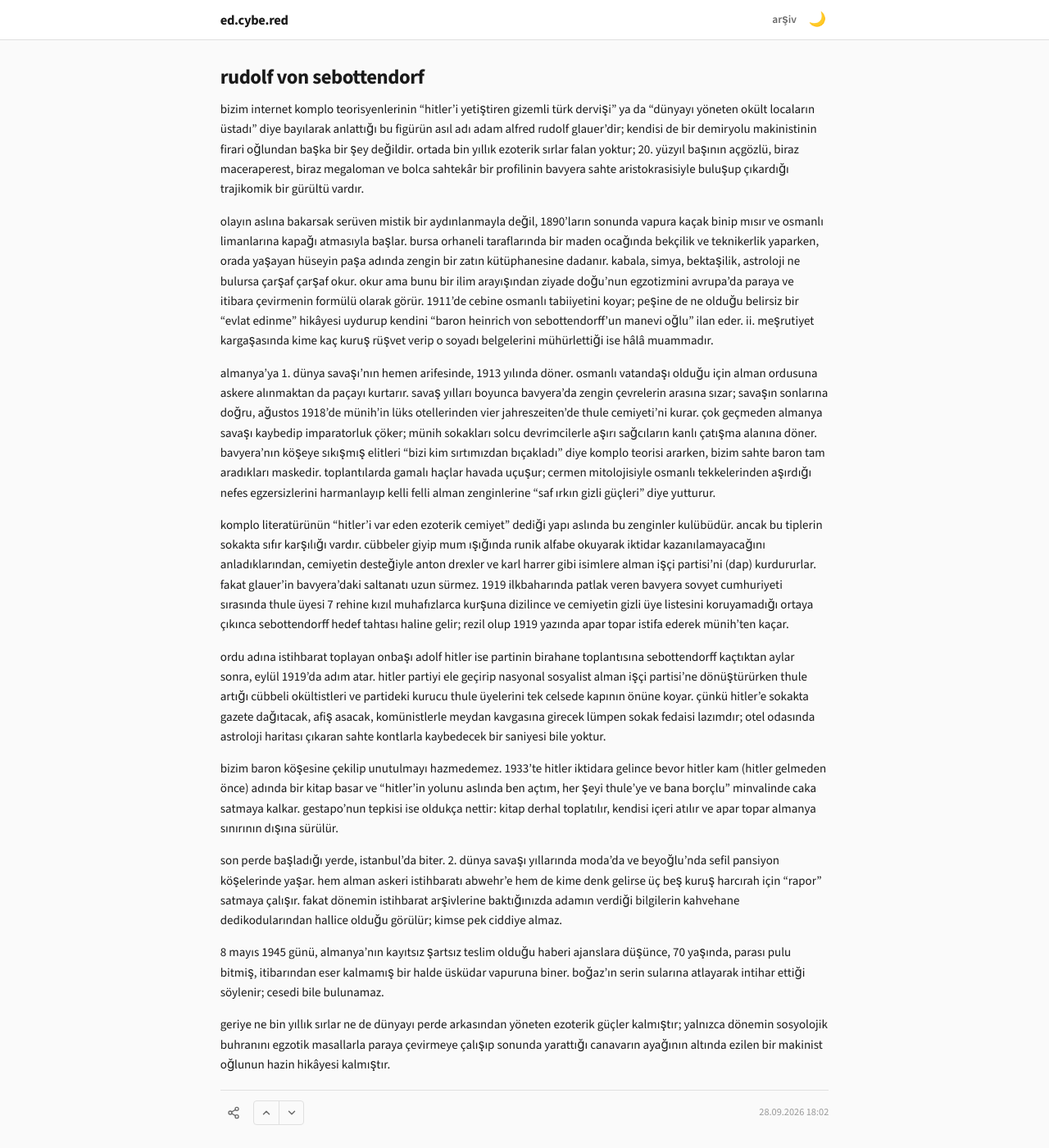
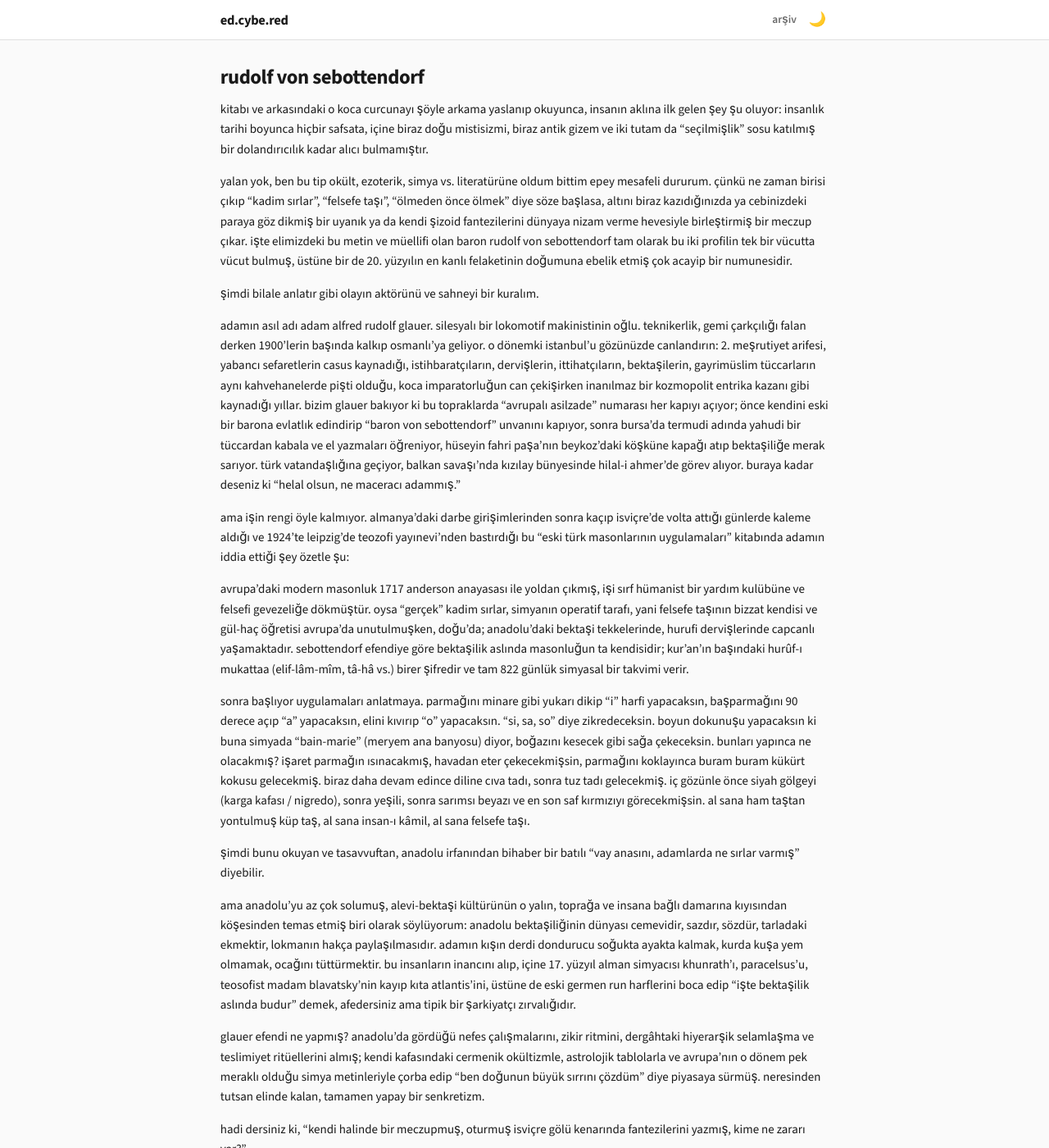
Before and after one commit to c1b063376bbc/c1b063376bbc.github.io, a Jekyll site: the page built from _posts/2026-09-28-rudolf-von-sebottendorf.md, in a window 1280 px wide and 1400 px high. Shown: the whole window at 82% size. Built offline with Jekyll 4.4.1, drawn with Linux system fonts in a browser that asks for light colours; some of the changed text lies outside the part shown.

Commit message:
ed: 2026-09-28-rudolf-von-sebottendorf
rev

```diff
--- a/_posts/2026-09-28-rudolf-von-sebottendorf.md
+++ b/_posts/2026-09-28-rudolf-von-sebottendorf.md
@@ -1,22 +1,56 @@
 ---
 title: "rudolf von sebottendorf"
-date: 2026-09-28 21:02:45 +0300
+date: 2026-09-28 21:41:16 +0300
 ---
 
-bizim internet komplo teorisyenlerinin "hitler’i yetiştiren gizemli türk dervişi" ya da "dünyayı yöneten okült locaların üstadı" diye bayılarak anlattığı bu figürün asıl adı adam alfred rudolf glauer’dir; kendisi de bir demiryolu makinistinin firari oğlundan başka bir şey değildir. ortada bin yıllık ezoterik sırlar falan yoktur; 20. yüzyıl başının açgözlü, biraz maceraperest, biraz megaloman ve bolca sahtekâr bir profilinin bavyera sahte aristokrasisiyle buluşup çıkardığı trajikomik bir gürültü vardır.
+kitabı ve arkasındaki o koca curcunayı şöyle arkama yaslanıp okuyunca, insanın aklına ilk gelen şey şu oluyor: insanlık tarihi boyunca hiçbir safsata, içine biraz doğu mistisizmi, biraz antik gizem ve iki tutam da "seçilmişlik" sosu katılmış bir dolandırıcılık kadar alıcı bulmamıştır.
 
-olayın aslına bakarsak serüven mistik bir aydınlanmayla değil, 1890'ların sonunda vapura kaçak binip mısır ve osmanlı limanlarına kapağı atmasıyla başlar. bursa orhaneli taraflarında bir maden ocağında bekçilik ve teknikerlik yaparken, orada yaşayan hüseyin paşa adında zengin bir zatın kütüphanesine dadanır. kabala, simya, bektaşilik, astroloji ne bulursa çarşaf çarşaf okur. okur ama bunu bir ilim arayışından ziyade doğu'nun egzotizmini avrupa'da paraya ve itibara çevirmenin formülü olarak görür. 1911'de cebine osmanlı tabiiyetini koyar; peşine de ne olduğu belirsiz bir "evlat edinme" hikâyesi uydurup kendini "baron heinrich von sebottendorff'un manevi oğlu" ilan eder. ii. meşrutiyet kargaşasında kime kaç kuruş rüşvet verip o soyadı belgelerini mühürlettiği ise hâlâ muammadır.
+yalan yok, ben bu tip okült, ezoterik, simya vs. literatürüne oldum bittim epey mesafeli dururum. çünkü ne zaman birisi çıkıp "kadim sırlar", "felsefe taşı", "ölmeden önce ölmek" diye söze başlasa, altını biraz kazıdığınızda ya cebinizdeki paraya göz dikmiş bir uyanık ya da kendi şizoid fantezilerini dünyaya nizam verme hevesiyle birleştirmiş bir meczup çıkar. işte elimizdeki bu metin ve müellifi olan baron rudolf von sebottendorf tam olarak bu iki profilin tek bir vücutta vücut bulmuş, üstüne bir de 20. yüzyılın en kanlı felaketinin doğumuna ebelik etmiş çok acayip bir numunesidir.
 
-almanya’ya 1. dünya savaşı’nın hemen arifesinde, 1913 yılında döner. osmanlı vatandaşı olduğu için alman ordusuna askere alınmaktan da paçayı kurtarır. savaş yılları boyunca bavyera’da zengin çevrelerin arasına sızar; savaşın sonlarına doğru, ağustos 1918’de münih'in lüks otellerinden vier jahreszeiten'de thule cemiyeti'ni kurar. çok geçmeden almanya savaşı kaybedip imparatorluk çöker; münih sokakları solcu devrimcilerle aşırı sağcıların kanlı çatışma alanına döner. bavyera’nın köşeye sıkışmış elitleri "bizi kim sırtımızdan bıçakladı" diye komplo teorisi ararken, bizim sahte baron tam aradıkları maskedir. toplantılarda gamalı haçlar havada uçuşur; cermen mitolojisiyle osmanlı tekkelerinden aşırdığı nefes egzersizlerini harmanlayıp kelli felli alman zenginlerine "saf ırkın gizli güçleri" diye yutturur.
+şimdi bilale anlatır gibi olayın aktörünü ve sahneyi bir kuralım.
 
-komplo literatürünün "hitler'i var eden ezoterik cemiyet" dediği yapı aslında bu zenginler kulübüdür. ancak bu tiplerin sokakta sıfır karşılığı vardır. cübbeler giyip mum ışığında runik alfabe okuyarak iktidar kazanılamayacağını anladıklarından, cemiyetin desteğiyle anton drexler ve karl harrer gibi isimlere alman işçi partisi’ni (dap) kurdururlar. fakat glauer’in bavyera’daki saltanatı uzun sürmez. 1919 ilkbaharında patlak veren bavyera sovyet cumhuriyeti sırasında thule üyesi 7 rehine kızıl muhafızlarca kurşuna dizilince ve cemiyetin gizli üye listesini koruyamadığı ortaya çıkınca sebottendorff hedef tahtası haline gelir; rezil olup 1919 yazında apar topar istifa ederek münih’ten kaçar.
+adamın asıl adı adam alfred rudolf glauer. silesyalı bir lokomotif makinistinin oğlu. teknikerlik, gemi çarkçılığı falan derken 1900'lerin başında kalkıp osmanlı'ya geliyor. o dönemki istanbul'u gözünüzde canlandırın: 2. meşrutiyet arifesi, yabancı sefaretlerin casus kaynadığı, istihbaratçıların, dervişlerin, ittihatçıların, bektaşilerin, gayrimüslim tüccarların aynı kahvehanelerde pişti olduğu, koca imparatorluğun can çekişirken inanılmaz bir kozmopolit entrika kazanı gibi kaynadığı yıllar. bizim glauer bakıyor ki bu topraklarda "avrupalı asilzade" numarası her kapıyı açıyor; önce kendini eski bir barona evlatlık edindirip "baron von sebottendorf" unvanını kapıyor, sonra bursa'da termudi adında yahudi bir tüccardan kabala ve el yazmaları öğreniyor, hüseyin fahri paşa'nın beykoz'daki köşküne kapağı atıp bektaşiliğe merak sarıyor. türk vatandaşlığına geçiyor, balkan savaşı'nda kızılay bünyesinde hilal-i ahmer'de görev alıyor. buraya kadar deseniz ki "helal olsun, ne maceracı adammış."
 
-ordu adına istihbarat toplayan onbaşı adolf hitler ise partinin birahane toplantısına sebottendorff kaçtıktan aylar sonra, eylül 1919’da adım atar. hitler partiyi ele geçirip nasyonal sosyalist alman işçi partisi’ne dönüştürürken thule artığı cübbeli okültistleri ve partideki kurucu thule üyelerini tek celsede kapının önüne koyar. çünkü hitler'e sokakta gazete dağıtacak, afiş asacak, komünistlerle meydan kavgasına girecek lümpen sokak fedaisi lazımdır; otel odasında astroloji haritası çıkaran sahte kontlarla kaybedecek bir saniyesi bile yoktur.
+ama işin rengi öyle kalmıyor. almanya'daki darbe girişimlerinden sonra kaçıp isviçre'de volta attığı günlerde kaleme aldığı ve 1924'te leipzig'de teozofi yayınevi'nden bastırdığı bu "eski türk masonlarının uygulamaları" kitabında adamın iddia ettiği şey özetle şu:
 
-bizim baron köşesine çekilip unutulmayı hazmedemez. 1933’te hitler iktidara gelince bevor hitler kam (hitler gelmeden önce) adında bir kitap basar ve "hitler’in yolunu aslında ben açtım, her şeyi thule’ye ve bana borçlu" minvalinde caka satmaya kalkar. gestapo’nun tepkisi ise oldukça nettir: kitap derhal toplatılır, kendisi içeri atılır ve apar topar almanya sınırının dışına sürülür.
+avrupa'daki modern masonluk 1717 anderson anayasası ile yoldan çıkmış, işi sırf hümanist bir yardım kulübüne ve felsefi gevezeliğe dökmüştür. oysa "gerçek" kadim sırlar, simyanın operatif tarafı, yani felsefe taşının bizzat kendisi ve gül-haç öğretisi avrupa'da unutulmuşken, doğu'da; anadolu'daki bektaşi tekkelerinde, hurufi dervişlerinde capcanlı yaşamaktadır. sebottendorf efendiye göre bektaşilik aslında masonluğun ta kendisidir; kur'an'ın başındaki hurûf-ı mukattaa (elif-lâm-mîm, tâ-hâ vs.) birer şifredir ve tam 822 günlük simyasal bir takvimi verir.
 
-son perde başladığı yerde, istanbul'da biter. 2. dünya savaşı yıllarında moda’da ve beyoğlu’nda sefil pansiyon köşelerinde yaşar. hem alman askeri istihbaratı abwehr’e hem de kime denk gelirse üç beş kuruş harcırah için "rapor" satmaya çalışır. fakat dönemin istihbarat arşivlerine baktığınızda adamın verdiği bilgilerin kahvehane dedikodularından hallice olduğu görülür; kimse pek ciddiye almaz.
+sonra başlıyor uygulamaları anlatmaya. parmağını minare gibi yukarı dikip "i" harfi yapacaksın, başparmağını 90 derece açıp "a" yapacaksın, elini kıvırıp "o" yapacaksın. "si, sa, so" diye zikredeceksin. boyun dokunuşu yapacaksın ki buna simyada "bain-marie" (meryem ana banyosu) diyor, boğazını kesecek gibi sağa çekeceksin. bunları yapınca ne olacakmış? işaret parmağın ısınacakmış, havadan eter çekecekmişsin, parmağını koklayınca buram buram kükürt kokusu gelecekmiş. biraz daha devam edince diline cıva tadı, sonra tuz tadı gelecekmiş. iç gözünle önce siyah gölgeyi (karga kafası / nigredo), sonra yeşili, sonra sarımsı beyazı ve en son saf kırmızıyı görecekmişsin. al sana ham taştan yontulmuş küp taş, al sana insan-ı kâmil, al sana felsefe taşı.
 
-8 mayıs 1945 günü, almanya'nın kayıtsız şartsız teslim olduğu haberi ajanslara düşünce, 70 yaşında, parası pulu bitmiş, itibarından eser kalmamış bir halde üsküdar vapuruna biner. boğaz’ın serin sularına atlayarak intihar ettiği söylenir; cesedi bile bulunamaz.
+şimdi bunu okuyan ve tasavvuftan, anadolu irfanından bihaber bir batılı "vay anasını, adamlarda ne sırlar varmış" diyebilir.
 
-geriye ne bin yıllık sırlar ne de dünyayı perde arkasından yöneten ezoterik güçler kalmıştır; yalnızca dönemin sosyolojik buhranını egzotik masallarla paraya çevirmeye çalışıp sonunda yarattığı canavarın ayağının altında ezilen bir makinist oğlunun hazin hikâyesi kalmıştır.
+ama anadolu'yu az çok solumuş, alevi-bektaşi kültürünün o yalın, toprağa ve insana bağlı damarına kıyısından köşesinden temas etmiş biri olarak söylüyorum: anadolu bektaşiliğinin dünyası cemevidir, sazdır, sözdür, tarladaki ekmektir, lokmanın hakça paylaşılmasıdır. adamın kışın derdi dondurucu soğukta ayakta kalmak, kurda kuşa yem olmamak, ocağını tüttürmektir. bu insanların inancını alıp, içine 17. yüzyıl alman simyacısı khunrath'ı, paracelsus'u, teosofist madam blavatsky'nin kayıp kıta atlantis'ini, üstüne de eski germen run harflerini boca edip "işte bektaşilik aslında budur" demek, afedersiniz ama tipik bir şarkiyatçı zırvalığıdır.
+
+glauer efendi ne yapmış? anadolu'da gördüğü nefes çalışmalarını, zikir ritmini, dergâhtaki hiyerarşik selamlaşma ve teslimiyet ritüellerini almış; kendi kafasındaki cermenik okültizmle, astrolojik tablolarla ve avrupa'nın o dönem pek meraklı olduğu simya metinleriyle çorba edip "ben doğunun büyük sırrını çözdüm" diye piyasaya sürmüş. neresinden tutsan elinde kalan, tamamen yapay bir senkretizm.
+
+hadi dersiniz ki, "kendi halinde bir meczupmuş, oturmuş isviçre gölü kenarında fantezilerini yazmış, kime ne zararı var?"
+
+işte zurnanın zırt dediği yer orası değil. çünkü bu saçmalıklar zararsız bir delilik olarak kalmadı.
+
+bu adam balkan harbi'nden sonra cebinde doğudan devşirdiği bu mistik hezeyanlarla almanya'ya döndü. 1. dünya savaşı bitmiş, imparatorluk çökmüş, weimar cumhuriyeti sefalet içinde, münih sokaklarında komünistlerle freikorps birlikleri birbirini boğazlıyor. toplum aç, aşağılanmış ve rasyonel aklını yitirmiş durumda. sebottendorf işte bu atmosferde bu mistik zırvaları alıp thule cemiyeti'ni (thule gesellschaft) kurdu.
+
+dışarıdan bakınca eski cermen efsanelerini araştıran edebiyat kulübü gibi duran bu yapı, arka planda bildiğiniz aşırı sağcı, anti-semitik, paramiliter bir kuluçka yuvasıydı. bir gazete satın aldılar: münchner beobachter. sonradan nazi partisinin resmi yayın organı olacak olan o meşhur völkischer beobachter. bu cemiyetin çevresinde kimler dolanıyordu? rudolf hess, alfred rosenberg, dietrich eckart... cemiyet, işçi sınıfına sızabilmek için thule bünyesindeki karl harrer ve anton drexler'i öne sürüp perde arkasından finanse ettikleri dap'ı (alman işçi partisi) kurdurdu.
+
+sonra ne oldu? 1919 sonunda partiyi teftişe gelen bir istihbarat onbaşısı katıldı aralarına: adolf hitler.
+
+şimdi burada sezar'ın hakkını sezar'a verelim; hitler öyle thule toplantılarında cübbeyle ayin yapacak bir adam değildi. bilakis, kavgam'da bu okültist tipleri "ellerinde tahta kılıçlarla dolaşan völkisch hayalperestler" diye açıkça aşağılar, mistisizmden ölümüne tiksinirdi. ama sebottendorf'un kurduğu o tezgâhın meyvelerini tepe tepe kullandı: cemiyetin diş hekimi friedrich krohn'un tasarladığı o gamalı haç sembolünü aldı, açısını 45 derece eğip partinin bayrağına dikti; kitleleri rasyonel akılla değil de sembollerle büyüleme taktiğini ve o fanatik bağlılık atmosferini alıp doğrudan partiye enjekte etti. yani o meşaleli gece yürüyüşleri, üniformalar, o tekinsiz hava gökten zembille inmedi; kuluçkası işte bu beykoz köşkünde cıva tadı arayan makinistin kurduğu cemiyette atıldı.
+
+peki sonra ne oldu?
+
+işte tarihin en büyük dersi ve ironisi burada başlar. reel politiğin ve iktidar mekanizmasının affı yoktur. hitler iktidara yürüyüp devletin mutlak gücünü eline alınca, arkasına dönüp bu ezoterik tayfaya baktı. totaliter bir diktatör, tepesinde kendisinden başka hiçbir görünmez gücü, hiçbir mistik otoriteyi tanımaz. "bize kült törenleri değil, berrak siyaset lazım" diyerek okültistleri anında paçavra gibi kenara fırlattı.
+
+bizim uyanık baron, 1933'te naziler iktidara gelince gaza gelip "hitler gelmeden önce" (bevor hitler kam) diye bir kitap bastırdı. mealen "siz bugün varsanız benim kurduğum thule sayesinde varsınız, bu işin fikir babası benim" demeye getirdi. hitler bunu yer mi? gestapo anında kitabı yasakladı, toplatıp imha etti. sebottendorf'u da karga tulumba içeri aldılar. gerçi zamanında aldığı türk vatandaşlığı sayesinde paçayı toplama kampından yırttı ama apar topar sınır dışı ettiler. naziler zamanla tüm o okült cemiyetlerini de yerle bir etti zaten.
+
+bizim baron ne yaptı dersiniz? kürkçü dükkânına, yani istanbul'a geri döndü.
+
+dünya savaşı yıllarında istanbul'da ne iş yaptı biliyor musunuz? hem alman askeri istihbaratına (kod adı "märchenerzähler" - yani masalcı) hem de ingiliz istihbaratına çift taraflı ajanlık yapmaya çalıştı. ingilizler de adamın ne mal olduğunu bildiği için ona doğu'nun geleneksel meddahlarından mülhem "hakkâvâti" lakabını takmış. iki tarafın istihbarat kayıtlarına da bakıyorsunuz; adamın ciddiye alınır tek bir istihbarat kırıntısı ürettiği yok. yaşlanmış, meteliksiz kalmış, geçmişin şaşaasını arayan eski bir düzenbaz olarak oradan oraya savrulmuş. adı üstünde: masalcı.
+
+ve final. 8-9 mayıs 1945. nazi almanyası kayıtsız şartsız teslim oluyor. sebottendorf, kurgulanmasına çanak tuttuğu o koca fantezi dünyasının, arkasında on milyonlarca ölü ve dümdüz edilmiş bir avrupa bırakarak tarihin çöplüğüne gömüldüğünü görüyor. teslimiyet haberini alınca kendini boğaz'ın serin sularına bırakıyor. intihar mı etti, birileri boğaz'a mı itti, cesedi çıkarılıp kimsesizler mezarlığına mı gömüldü yoksa kayıtlara hiç geçmeden akıntıda kaybolup gitti mi orası zabıtlarda hâlâ muamma.
+
+kendi yazdığı kitapta "ölümün ötesine geçmek", "ölmeden önce ölmek", "iksirle ölümsüzlüğü bulmak" üzerine yüzlerce sayfa laf salatası yapan adam; nihayetinde boğaz'ın karanlık sularında, meçhul bir akıntının içinde son buluyor.
+
+ezcümle; kitap tarihi bir belge olarak meraklısına çok şey anlatır. ama anlattığı şey bektaşiliğin yüceliği ya da simyanın sırları değil; avrupa'nın rasyonalizmini yitirdiği kriz dönemlerinde, doğunun kavramlarını yağmalayıp kendine sahte bir ezoterizm üreten şarlatanlığın anatomisidir. ve o şarlatanlığın, doğru sosyo-politik krizle buluştuğunda nasıl bir dünya felaketine dolaylı da olsa ebelik edebileceğinin ibretlik vesikasıdır.
+
+benim bu kitaptan ve bu adamın hayatından çıkardığım ders budur. siz yine de parmağınızı havaya dikip kükürt kokusu beklemeye devam etmek istiyorsanız, buyrun meydan sizin.
+
+arz ederim.
```
